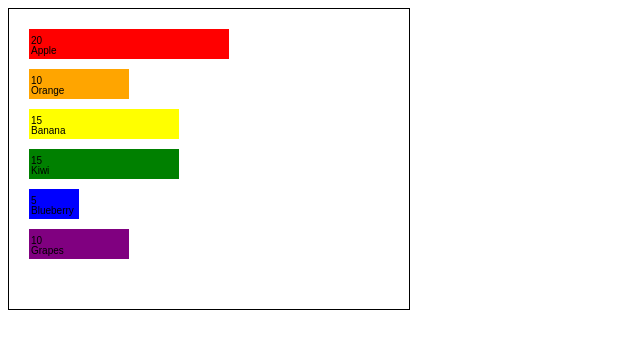
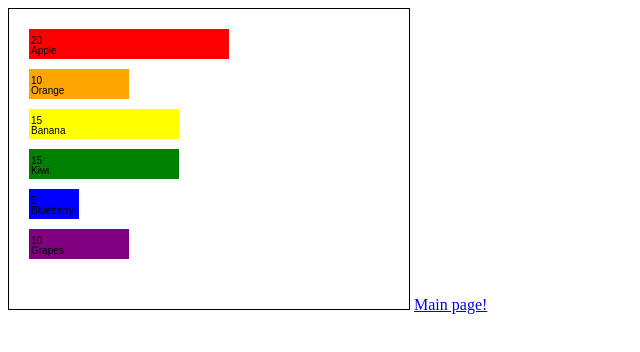
Before and after one commit to JKKO0/CISC-3610, a plain HTML site: page JsonFruitLab/canvas.html in a window 1280 px wide. Shown: the full height of the page, 0-640 px from the left. Drawn offline with Linux system fonts and the light colour scheme.

Commit message:
Update canvas.html

```diff
--- a/JsonFruitLab/canvas.html
+++ b/JsonFruitLab/canvas.html
@@ -12,6 +12,7 @@
 </head>
 <body>
 <canvas id="myCanvas" width="400" height="300"></canvas>
+<a href="CISC 3610/index.html">Main page!</a>
 <script src="canvas.js"></script>
 </body>
 </html>
```
